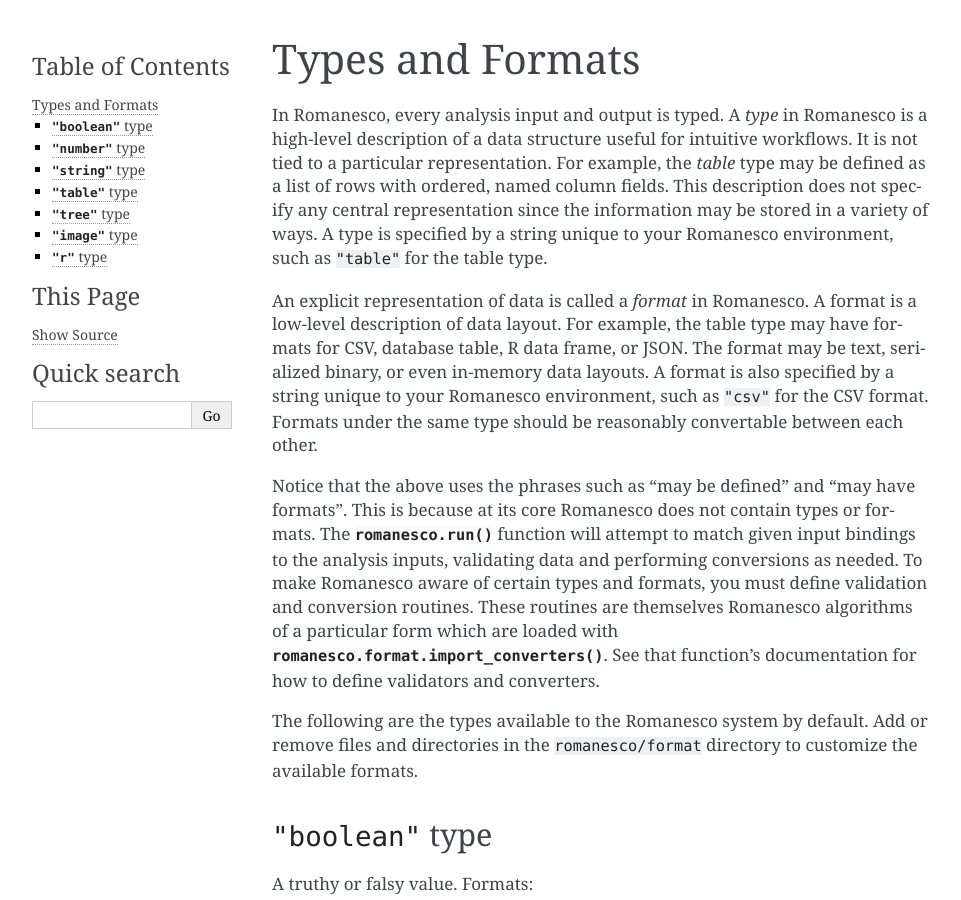
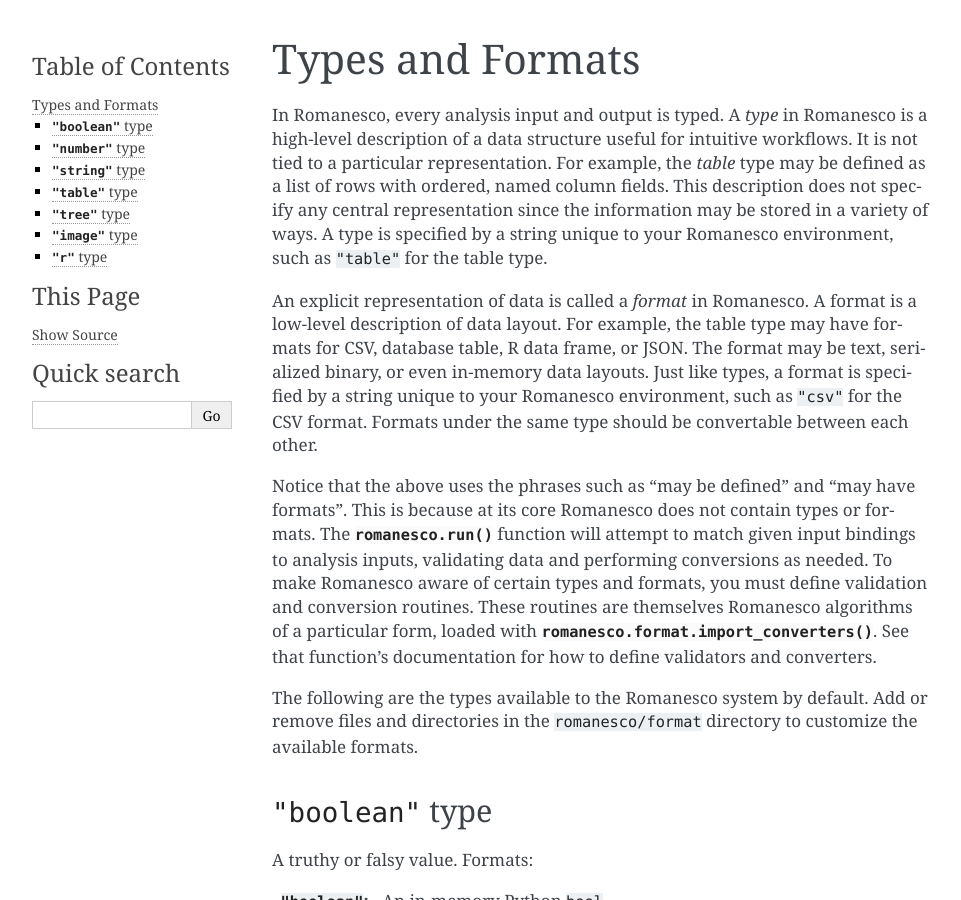
Before and after one commit to girder/girder_worker, a Sphinx documentation site: the page built from docs/types-and-formats.rst, in a window 1280 px wide and 900 px high. Shown: the whole window, without its empty margins (148-1109 px from the left). Built offline with Sphinx 7.4.7, drawn with Linux system fonts in a browser that asks for light colours.

Commit message:
Doc tweaks

```diff
--- a/docs/types-and-formats.rst
+++ b/docs/types-and-formats.rst
@@ -13,18 +13,18 @@ as ``"table"`` for the table type.
 An explicit representation of data is called a `format` in Romanesco. A format
 is a low-level description of data layout. For example, the table type may have
 formats for CSV, database table, R data frame, or JSON. The format may be text,
-serialized binary, or even in-memory data layouts. A format is also
+serialized binary, or even in-memory data layouts. Just like types, a format is
 specified by a string unique to your Romanesco environment, such as ``"csv"``
-for the CSV format. Formats under the same type should be reasonably convertable
+for the CSV format. Formats under the same type should be convertable
 between each other.
 
 Notice that the above uses the phrases such as "may be defined" and "may have formats".
 This is because at its core Romanesco does not contain types or formats.
 The :py:func:`romanesco.run` function will attempt to match given input bindings
-to the analysis inputs, validating data and performing conversions as needed.
+to analysis inputs, validating data and performing conversions as needed.
 To make Romanesco aware of certain types and formats, you must define validation and
 conversion routines. These routines are themselves Romanesco algorithms of a
-particular form which are loaded with
+particular form, loaded with
 :py:func:`romanesco.format.import_converters`. See that function's documentation
 for how to define validators and converters.
 
--- a/romanesco/__init__.py
+++ b/romanesco/__init__.py
@@ -68,9 +68,9 @@ def convert(type, input, output):
         ``{"format": format, "uri", uri}``, where ``uri`` specifies
         where to place the converted data.
     :returns: The output binding
-        dict with an additional field ``"data"`` containing the converted data,
-        if ``"uri"`` is not in the output binding.
-        If ``"uri"`` is present, saves the data to the specified ``"uri"`` and
+        dict with an additional field ``"data"`` containing the converted data.
+        If ``"uri"`` is present in the output binding, instead saves the data
+        to the specified URI and
         returns the output binding unchanged.
     """
 
```
Also changed, not shown: docs/index.rst (+5 -3 lines).
